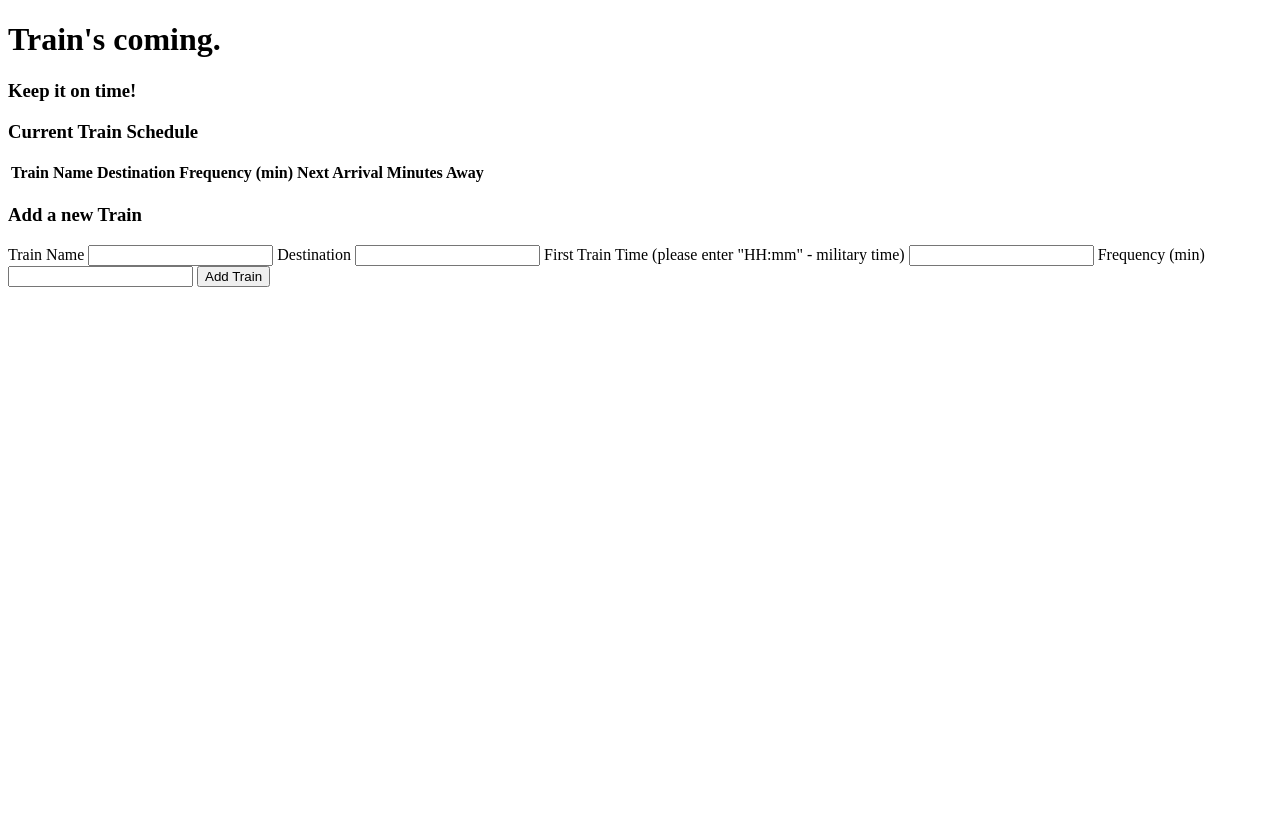
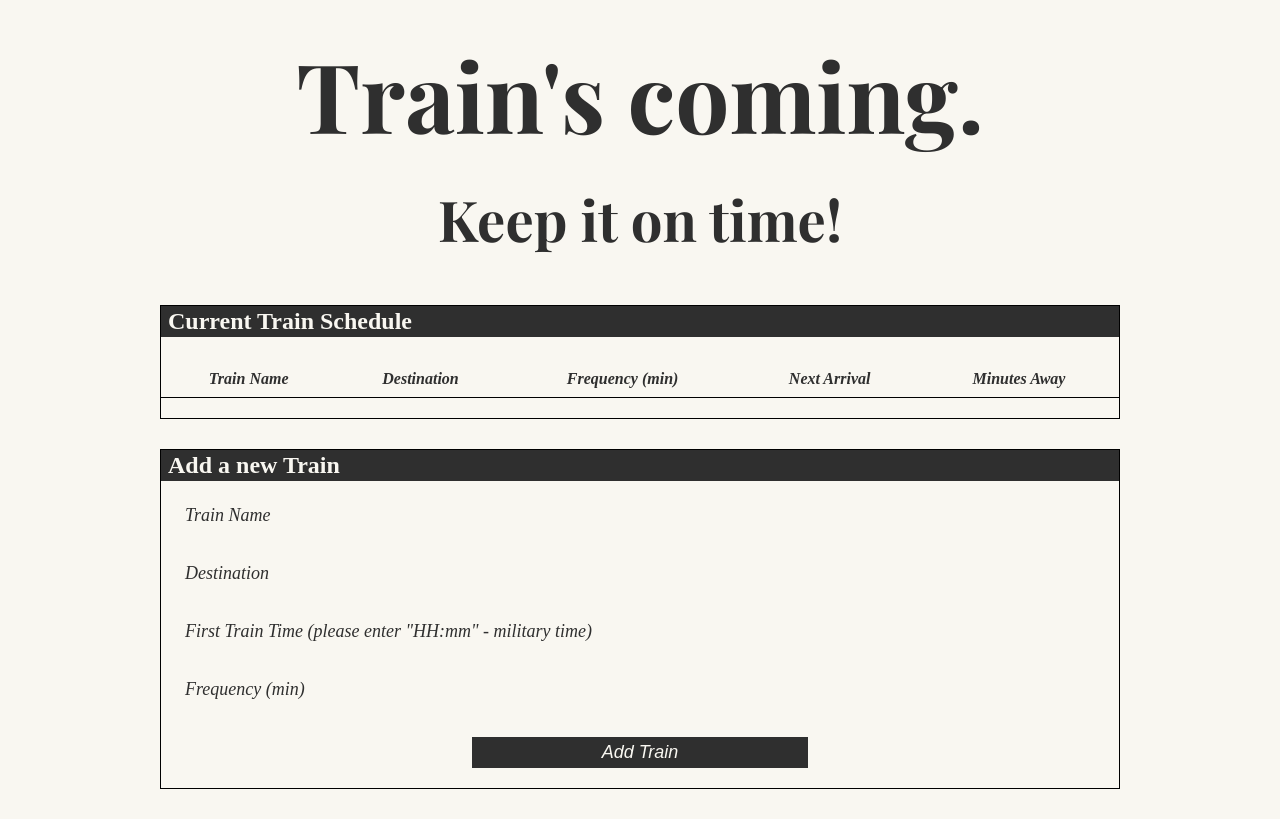
Before and after one commit to wrrrg/train-time, a plain HTML site: page index.html in a window 1280 px wide. Drawn offline with nearby package versions, Linux system fonts and the light colour scheme; no server answers; a web font is replaced by a local one.

Commit message:
newspaper styling rough

```diff
--- a/assets/css/style.css
+++ b/assets/css/style.css
@@ -0,0 +1,93 @@
+body {
+  width: 100%;
+  max-width: 960px;
+  margin: 0 auto;
+  font-family: "Droid Serif", serif;
+  font-size: 16px;
+  color: #2f2f2f;
+  background-color: #f9f7f1;
+}
+
+header {
+  text-align: center;
+  font-family: "Playfair Display", sans-serif;
+  font-weight: 900;
+  font-size: 48px;
+  line-height: 60px;
+}
+
+/* Body CSS */
+section {
+  border: 1px solid black;
+  margin-bottom: 30px;
+  padding-bottom: 20px;
+
+}
+
+section h3 {
+  margin-top: 0px;
+  background: #2f2f2f;
+  color: #f9f7f1;
+  font-size: 24px;
+  padding: 2px 7px;
+}
+
+/* Table CSS */
+
+#train-table {
+  width: 100%;
+  text-align: center;
+  border-collapse: collapse;
+}
+
+th {
+  font-style: italic;
+}
+
+td, th {
+  border-bottom: black 1px solid;
+  padding: 6px;
+  line-height: 1.5;
+}
+
+.t-dest {
+  font-weight: bold;
+  font-size: 16px;
+}
+
+/* Input CSS */
+
+form input {
+  display: block;
+  width: 95%;
+  margin: 10px auto;
+  color: #2f2f2f;
+  background-color: #f9f7f1;
+  border: none;
+}
+
+form input:hover {
+  background: white;
+  border: 1px dashed black;
+}
+
+form input:focus {
+  background: white;
+}
+
+label {
+  width: 95%;
+  margin-left: 2.5%;
+  font-style: italic;
+  font-size: 18px;
+}
+
+#add-train-input {
+  width: 35%;
+  margin: 0 auto;
+  background: #2f2f2f;
+  color: #f9f7f1;
+  font-style: italic;
+  font-size: 18px;
+  padding: 5px;
+}
--- a/assets/javascript/app.js
+++ b/assets/javascript/app.js
@@ -84,7 +84,7 @@ database.ref().on("child_added", function(childSnapshot, prevChildKey) {
 
 
 
-  $("#train-table > tbody").append("<tr><td>" + trainName + "</td><td>" + trainDest + "</td><td>" +
+  $("#train-table > tbody").append("<tr><td>" + trainName + "</td><td class='t-dest'>" + trainDest + "</td><td>" +
   trainFrequency + "</td><td>" + moment(nextTrain).format("HH:mm") + "</td><td>" + tMinutesTilTrain + "</td></tr>");
 });
 
--- a/index.html
+++ b/index.html
@@ -4,16 +4,17 @@
     <meta charset="utf-8">
     <title>Trains on Time</title>
     <link rel="stylesheet" href="assets/css/style.css">
+     <link href='https://fonts.googleapis.com/css?family=Playfair+Display:400,700,900,400italic,700italic,900italic|Droid+Serif:400,700,400italic,700italic' rel='stylesheet' type='text/css'>
     <script src="https://cdn.jsdelivr.net/momentjs/2.12.0/moment.min.js"></script>
   </head>
   <body>
     <header>
-      <h1>Train's coming.</h1>
-      <h3>Keep it on time!</h3>
+      <h1 class="header-text">Train's coming.</h1>
+      <h3 class="header-text">Keep it on time!</h3>
     </header>
 
-    <section>
-      <h3>Current Train Schedule</h3>
+    <section class="train-schedule">
+      <h3>Current Train Schedule <span id="current time"></span></h3>
 
       <table id="train-table">
         <thead>
@@ -30,9 +31,9 @@
       </table>
     </section>
 
-    <section>
+    <section class="train-add">
       <h3>Add a new Train</h3>
-      <div class="form" id="add-train" action="index.html" method="post">
+      <form class="form" id="add-train" action="index.html" method="post">
         <label for="name">Train Name</label>
         <input type="text" name="name" value="" id='train-name-input'>
         <label for="destination">Destination</label>
@@ -42,7 +43,7 @@
         <label for="frequency">Frequency (min)</label>
         <input type="number" name="" value="" id="train-frequency-input">
         <input type="submit" name="Submit" value="Add Train" id="add-train-input">
-      </div>
+      </form>
     </section>
 
     <script
```
